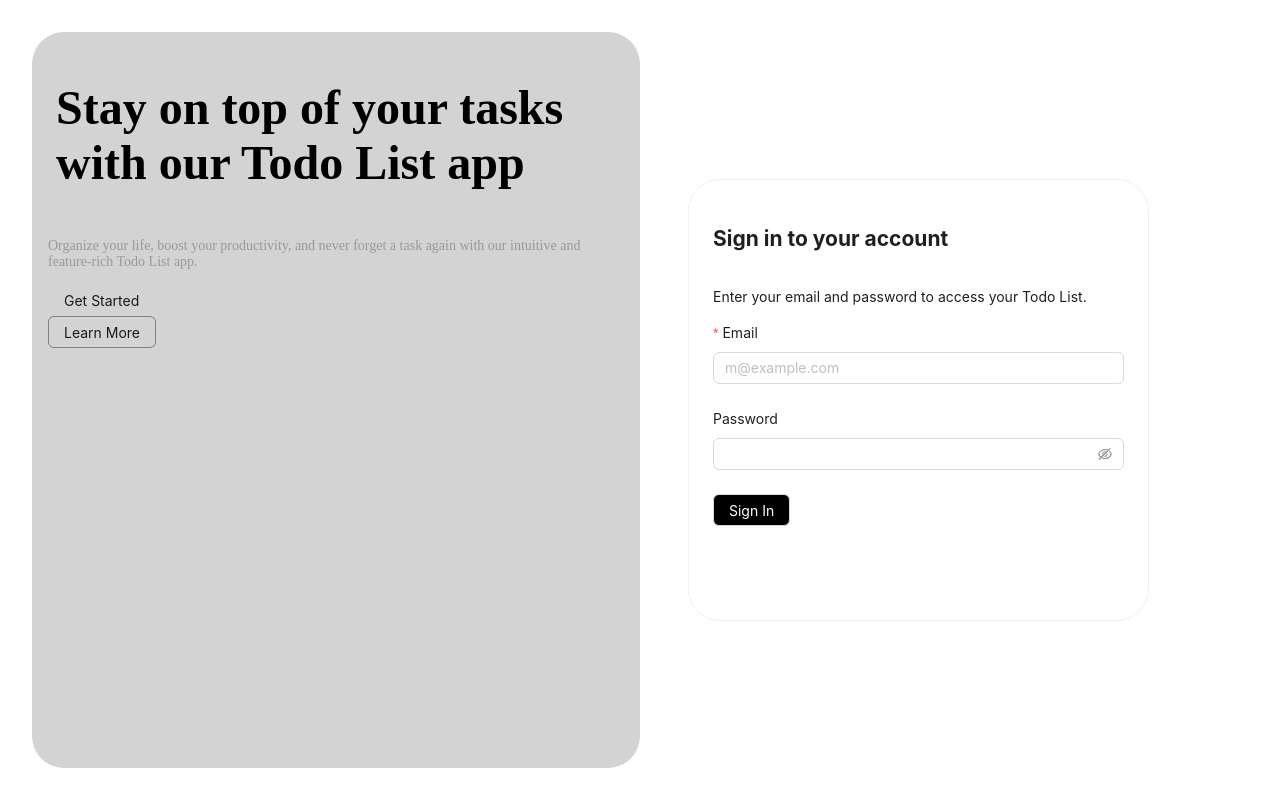
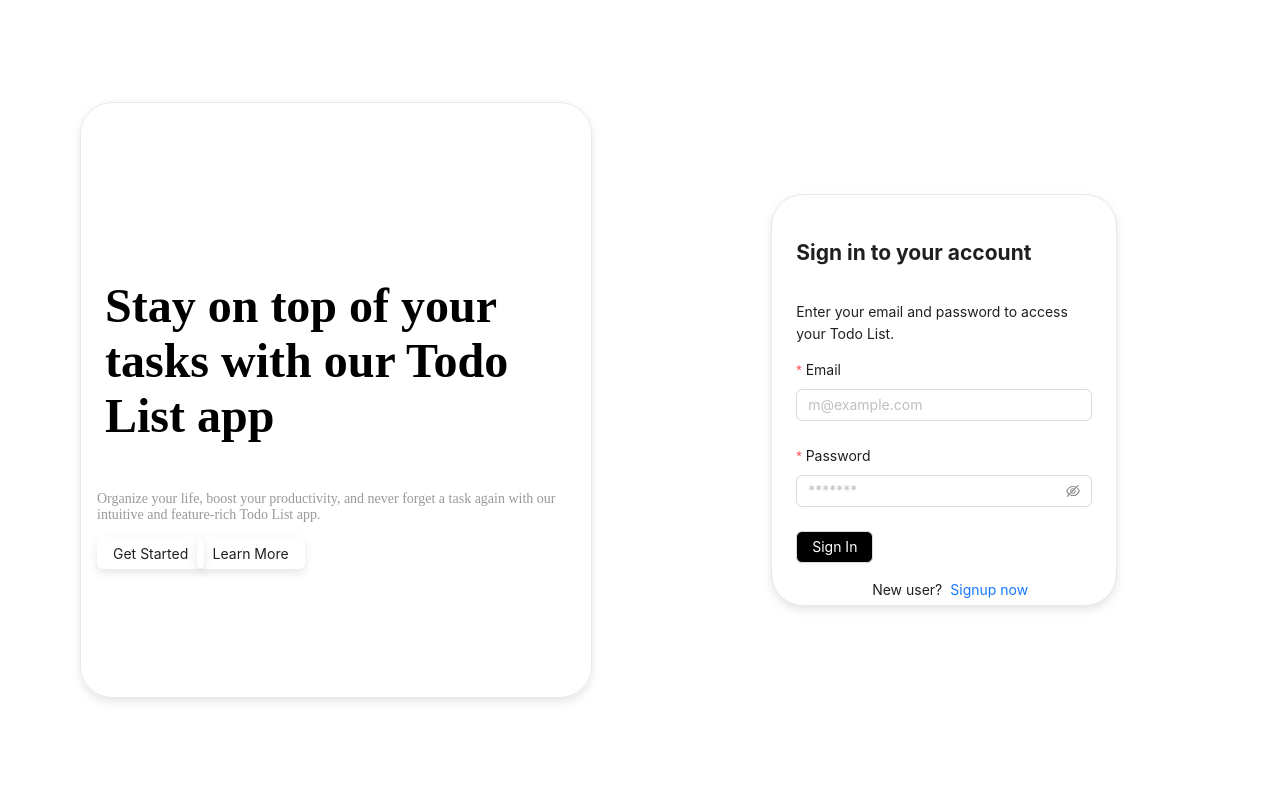
Before and after one commit to Tsurya06/To-do-App-Frontend, a React (Vite) app: page /login in a window 1280 px wide. Built offline with nearby package versions, Linux system fonts and the light colour scheme.

Commit message:
aaded signup page and router for both sign in and sign up

```diff
--- a/src/components/auth/Login.css
+++ b/src/components/auth/Login.css
@@ -1,5 +1,6 @@
-.login-container > div:first-child {
+.login-container > div {
     min-height: 100vh;
+    /* border: 2px solid red; */
   }
 
   .custom-button:hover {
@@ -15,20 +16,27 @@
     font-weight: bold;
 }
 #card{
-  box-shadow: 0 4px 8px rgba(0, 0, 0, 0.1);
-  border: 1px solid #e8e8e8;
+  /* box-shadow: 0 4px 8px rgba(0, 0, 0, 0.1);
+  border: 1px solid #e8e8e8; */
   border-radius: 3rem;
   max-width: fit-content;
 }
   .login-left-content{
-    background-color: lightgray;
-    height: 100%;
-    align-content: start;
+    height: 90%;
+    align-content: center;
+    /* border: 2px solid green; */
+   }
+  .login-left-content-box{
+    box-shadow: 0 4px 10px rgba(0, 0, 0, 0.1);
+    border: 1px solid #e8e8e8;
+    /* background-color: lightgray; */
+    align-content: center;
     border-radius: 2rem;
+    height: 90%;
+    /* border: 2px solid green; */
    }
 
-   @media (min-width: 800px) {
-    .gutter-row:nth-child(2) {
-      margin-top: 0;
-    }
-  }
+   .login-card{
+    box-shadow: 0 4px 10px rgba(0, 0, 0, 0.1);
+    border: 1px solid #e8e8e8;
+   }
--- a/src/components/auth/Login.tsx
+++ b/src/components/auth/Login.tsx
@@ -13,22 +13,16 @@ import {
   Typography,
   message,
 } from "antd";
-
+import './Login.css'
 const { Title, Text } = Typography;
 
 export default function Login() {
   const [email, setEmail] = useState("");
   const [password, setPassword] = useState("");
-  const [form] = Form.useForm();
   const navigate = useNavigate();
 
   const handleLogin = async (e: React.FormEvent) => {
     e.preventDefault();
-    form.validateFields().then((values) => {
-      setEmail(values.email);
-      setPassword(values.password);
-    });
-    console.log(email, password)
     try {
       const userCred = await auth.signInWithEmailAndPassword(email, password);
       if (userCred.user?.emailVerified) {
@@ -41,20 +35,28 @@ export default function Login() {
     }
   };
 
-  const navigateToSignup = () => {
-    navigate("/Signup");
-  };
-
   return (
     <>
-      <Row justify={"center"} >
+      <Row justify={"center"} style={{ width: "100%" }}>
         <Row
           justify={"center"}
-          align={"bottom"}
-          style={{ margin: "2rem", }}
+          align={"middle"}
+          style={{ margin: "2rem", width: "100%" }}
           gutter={{ xs: 8, sm: 16, md: 24, lg: 32 }}
         >
-          <Col span={8} className="gutter-row login-left-content" xs={24} sm={24} md={18} lg={12} xl={12}>
+          <Col
+            span={8}
+            className="gutter-row login-left-content"
+            xs={24}
+            sm={20}
+            md={18}
+            lg={12}
+            xl={12}
+          >
+            <Col
+              className="login-left-content-box"
+              style={{ alignContent: "center", margin: "2rem" }}
+            >
               <h1>
                 <p className="sedan-sc-regular">
                   Stay on top of your tasks with our Todo List app
@@ -71,20 +73,33 @@ export default function Login() {
                 task again with our intuitive and feature-rich Todo List app.
               </p>
               <Row justify={"start"}>
-              <Col span={4} xs={24} sm={24}>
-                <Button type="text">Get Started</Button>
+                <Col span={4} xs={24} sm={24} md={18} lg={6} xl={4}>
+                  <Button type="text" style={{boxShadow:'0 4px 10px rgba(0, 0, 0, 0.1)'}}>Get Started</Button>
                 </Col>
-              <Col span={3} xs={24} sm={24}>
-                <Button type="text" style={{ borderColor: "gray" }}>
+                <Col span={1}></Col>
+                <Col span={3} xs={24} sm={24} md={18} lg={3} xl={3}>
+                  <Button type="text" style={{boxShadow:'0 4px 10px rgba(0, 0, 0, 0.1)'}}>
                     Learn More
                   </Button>
                 </Col>
               </Row>
             </Col>
+          </Col>
 
-          <Col xs={24} sm={24} md={18} lg={12} xl={12} style={{height:'80%'}}>
-            <Card style={{borderRadius:'2rem', width:'80%',height:'75%',marginLeft:'2rem' }}>
-              <Row  justify={"start"}>
+          <Col
+            xs={24}
+            sm={20}
+            md={18}
+            lg={12}
+            xl={12}
+            style={{ height: "80%" }}
+          >
+            <Row justify={"center"} align={"middle"} style={{ height: "100%" }}>
+              <Card
+                className="login-card"
+                style={{ borderRadius: "2rem", width: "60%", height: "70%" }}
+              >
+                <Row justify={"start"}>
                   <Space>
                     <h2>Sign in to your account</h2>
                   </Space>
@@ -100,28 +115,50 @@ export default function Login() {
                       { required: true, message: "Please input your email!" },
                     ]}
                   >
-                  <Input placeholder="m@example.com" />
+                    <Input
+                    placeholder="m@example.com"
+                    onChange={(e)=>{
+                      setEmail(e.target.value);
+                    }}
+                    />
                   </Form.Item>
                   <Form.Item
+                    name="password"
                     label={<Text>Password</Text>}
                     rules={[
-                    { required: true, message: "Please input your password!" },
+                      {
+                        required: true,
+                        message: "Please input your password!",
+                      },
                     ]}
                   >
-                  <Input.Password />
+                    <Input.Password
+                      placeholder="*******"
+                      onChange={(e)=>{
+                        setPassword(e.target.value);
+                      }}
+                    />
                   </Form.Item>
-                <Form.Item>
+                  <Form.Item >
                       <Button
                         style={{ backgroundColor: "black", color: "white" }}
-                  onClick={()=>{
-                    handleLogin
-                  }}
+                        onClick={(e) => handleLogin(e)}
                       >
                         Sign In
                       </Button>
+                    <Row justify={'center'} style={{marginTop:'1rem'}}>
+                    <Col span={1}></Col>
+                    <Col style={{alignContent:'center'}}>
+                      <Space>New user? <a type="text" onClick={(e)=>{
+                        e.preventDefault()
+                        navigate("/Signup");
+                      }}>Signup now</a></Space>
+                    </Col>
+                  </Row>
                   </Form.Item>
                 </Form>
               </Card>
+            </Row>
           </Col>
         </Row>
       </Row>
--- a/src/components/auth/Signup.tsx
+++ b/src/components/auth/Signup.tsx
@@ -1,9 +1,11 @@
 // src/Signup.tsx
 import React, { useEffect, useState } from 'react';
 import { auth } from '../../firebase-config/firebase';
-import { message } from 'antd';
+import { Button, Card, Col, Form, Input, Row, Space, message } from 'antd';
+import { useNavigate } from 'react-router-dom';
 
 const Signup: React.FC = () => {
+ const navigate=useNavigate();
  const [email, setEmail] = useState('');
  const [password, setPassword] = useState('');
  const [isLoading,setIsLoading]= useState(false);
@@ -18,29 +20,139 @@ const Signup: React.FC = () => {
       const awaited= await userCredential.user?.sendEmailVerification();
       message.success('Verification email sent. Please check your inbox.');
     } catch (error:any) {
+        setIsLoading(false)
         message.error(error.message);
     }
  };
 
  return (
-    <div>
-      <h1>Signup</h1>
-      <form onSubmit={handleSignup}>
-        <input
-          type="email"
-          placeholder="Email"
-          value={email}
-          onChange={(e) => setEmail(e.target.value)}
-        />
-        <input
-          type="password"
-          placeholder="Password"
-          value={password}
-          onChange={(e) => setPassword(e.target.value)}
-        />
-        <button type="submit">Signup</button>
-      </form>
-    </div>
+    <>
+       <Row justify={"center"} style={{ width: "100%" }}>
+        <Row
+          justify={"center"}
+          align={"middle"}
+          style={{ margin: "2rem", width: "100%" }}
+          gutter={{ xs: 8, sm: 16, md: 24, lg: 32 }}
+        >
+          <Col
+            span={8}
+            className="gutter-row login-left-content"
+            xs={24}
+            sm={20}
+            md={18}
+            lg={12}
+            xl={12}
+          >
+            <Col
+              className="login-left-content-box"
+              style={{ alignContent: "center", margin: "2rem" }}
+            >
+              <h1>
+                <p className="sedan-sc-regular">
+                  Stay on top of your tasks with our Todo List app
+                </p>
+              </h1>
+              <p
+                style={{
+                  maxWidth: "720px",
+                  color: "#999",
+                  fontFamily: "cursive",
+                }}
+              >
+                Organize your life, boost your productivity, and never forget a
+                task again with our intuitive and feature-rich Todo List app.
+              </p>
+              <Row justify={"start"}>
+                <Col span={4} xs={24} sm={24} md={18} lg={6} xl={4}>
+                  <Button type="text" style={{boxShadow:'0 4px 10px rgba(0, 0, 0, 0.1)'}}>Get Started</Button>
+                </Col>
+                <Col span={1}></Col>
+                <Col span={3} xs={24} sm={24} md={18} lg={3} xl={3}>
+                  <Button type="text" style={{boxShadow:'0 4px 10px rgba(0, 0, 0, 0.1)'}}>
+                    Learn More
+                  </Button>
+                </Col>
+              </Row>
+            </Col>
+          </Col>
+
+          <Col
+            xs={24}
+            sm={20}
+            md={18}
+            lg={12}
+            xl={12}
+            style={{ height: "80%" }}
+          >
+            <Row justify={"center"} align={"middle"} style={{ height: "100%" }}>
+              <Card
+                className="login-card"
+                style={{ borderRadius: "2rem", width: "60%", height: "70%" }}
+              >
+                <Row justify={"start"}>
+                  <Space>
+                    <h2>Sign in to your account</h2>
+                  </Space>
+                </Row>
+                <Row>
+                  <p>Enter your email and password to access your Todo List.</p>
+                </Row>
+                <Form layout="vertical">
+                  <Form.Item
+                    name="email"
+                    label="Email"
+                    rules={[
+                      { required: true, message: "Please input your email!" },
+                    ]}
+                  >
+                    <Input
+                    placeholder="m@example.com"
+                    onChange={(e)=>{
+                      setEmail(e.target.value);
+                    }}
+                    />
+                  </Form.Item>
+                  <Form.Item
+                    name="password"
+                    label="Password"
+                    rules={[
+                      {
+                        required: true,
+                        message: "Please input your password!",
+                      },
+                    ]}
+                  >
+                    <Input.Password
+                      placeholder="*******"
+                      onChange={(e)=>{
+                        setPassword(e.target.value);
+                      }}
+                    />
+                  </Form.Item>
+                  <Form.Item >
+                      <Button
+                        loading={isLoading}
+                        style={{ backgroundColor: "black", color: "white",boxShadow:'0 4px 12px rgba(0, 0, 0, 0.1)' }}
+                        onClick={(e) => handleSignup(e)}
+                      >
+                        Sign Up
+                      </Button>
+                    <Row justify={'center'} style={{marginTop:'1rem'}}>
+                    <Col span={1}></Col>
+                    <Col style={{alignContent:'center'}}>
+                      <Space>Already a user? <a type="text" onClick={()=>{
+                        navigate('/login')
+                      }}>Sign in now</a></Space>
+                    </Col>
+                  </Row>
+                  </Form.Item>
+                </Form>
+              </Card>
+            </Row>
+          </Col>
+        </Row>
+      </Row>
+    </>
  );
 };
 
--- a/src/routes/AuthRouter.tsx
+++ b/src/routes/AuthRouter.tsx
@@ -1,10 +1,12 @@
 import { Routes, Route, Navigate } from 'react-router-dom';
 import Login from '../components/auth/Login';
+import Signup from '../components/auth/Signup';
 
 export default function AuthRouter() {
   return (
     <>
       <Routes>
+        <Route path="/Signup" element={<Signup />} />
         <Route path="/login" element={<Login />} />
         {/* <Route path="/reset-password" element={<ResetPassword />} /> */}
         <Route path="*" element={<Navigate to="/login" replace />} />
```
Lines whose indentation alone changed are shown as unchanged.
